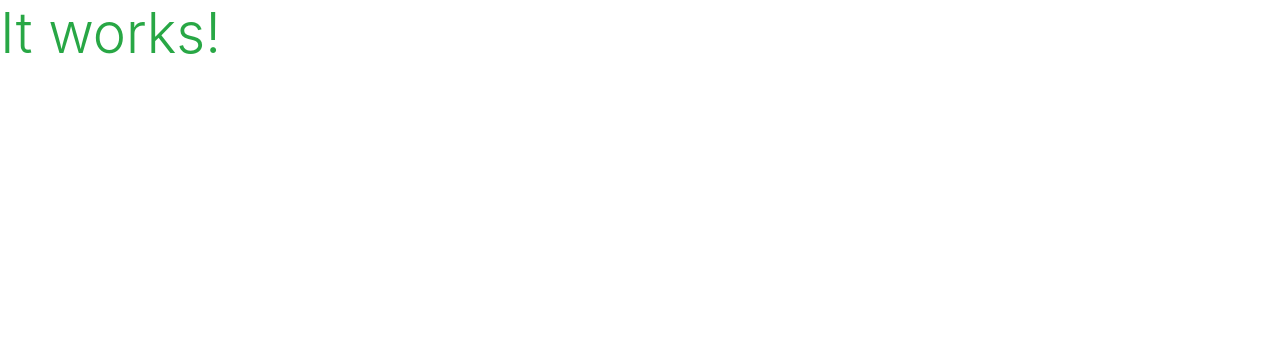
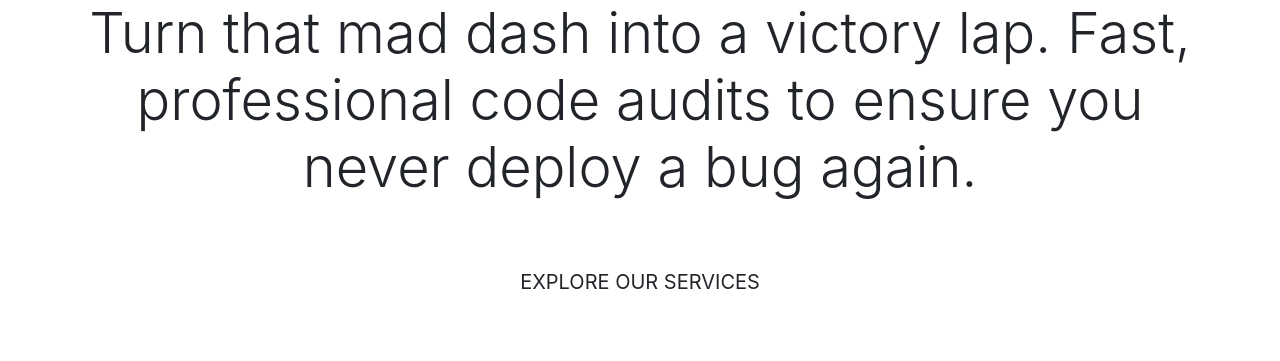
Before and after one commit to henrytitheridge-stone/devdash_project, a Django app: page / in a window 1280 px wide. Shown: the top 361 px of the page. Run offline with Django 3.2, Linux system fonts and the light colour scheme.

Commit message:
Add centered hero content to homepage

```diff
--- a/home/templates/home/index.html
+++ b/home/templates/home/index.html
@@ -3,5 +3,18 @@
 {% load static %}
 
 {% block content %}
-    <h1 class="display-4 text-success">It works!</h1>
+    <div class="container h-100">
+        <div class="row h-100">
+            <div class="col-12 my-auto text-center">
+                <h1 class="display-4 logo-font text-black">
+                    Turn that mad dash into a victory lap. Fast, professional code audits to ensure you never deploy a bug again.
+                </h1>
+                <div class="my-5">
+                    <h4>
+                        <a href="{% url 'services' %}" class="shop-now-button btn btn-lg rounded-0 text-uppercase py-3">Explore our services</a>
+                    </h4>
+                </div>
+            </div>
+        </div>
+    </div>
 {% endblock %}
```
